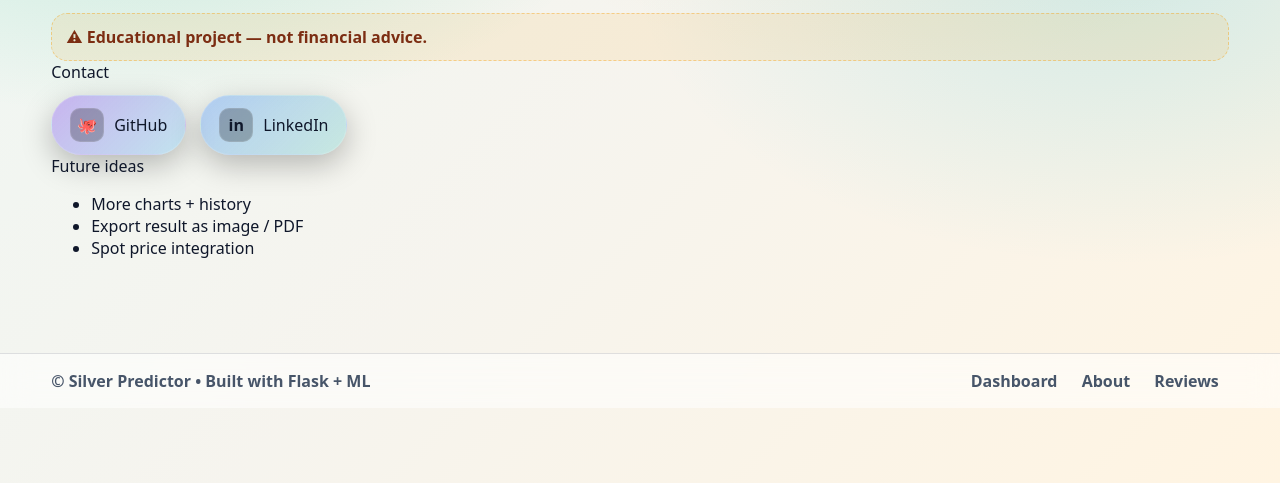
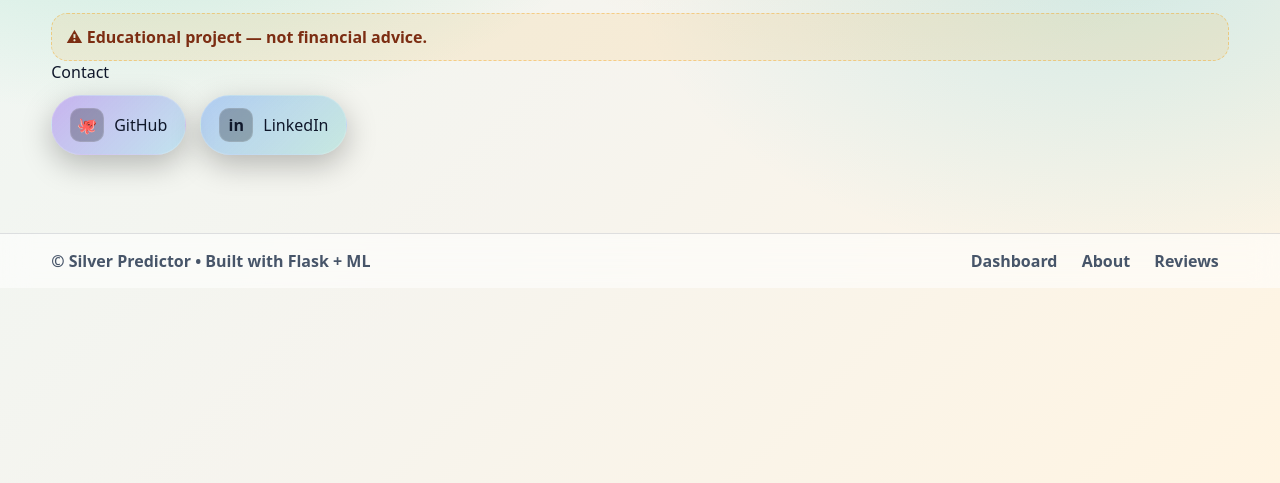
Before and after one commit to Bhavy123321/Silver-Price-Predictor, a Flask app: page /about in a window 1280 px wide. Shown: the part 317-800 px from the top of the page. Run offline with Flask 3, Linux system fonts and the light colour scheme.

Commit message:
Update about.html

```diff
--- a/templates/about.html
+++ b/templates/about.html
@@ -23,27 +23,18 @@
 <div class="card">
   <div class="card-title">Contact</div>
 
-  <!-- ✅ FIXED BUTTONS -->
+  <!-- ✅ Premium Buttons -->
   <div class="social-row">
-    <a class="social-btn social-github" href="{{ SOCIAL.github }}" target="_blank" rel="noopener">
+    <a class="social-btn social-github" href="{{ social.github }}" target="_blank" rel="noopener">
       <span class="social-ico">🐙</span>
       <span>GitHub</span>
     </a>
 
-    <a class="social-btn social-linkedin" href="{{ SOCIAL.linkedin }}" target="_blank" rel="noopener">
+    <a class="social-btn social-linkedin" href="{{ social.linkedin }}" target="_blank" rel="noopener">
       <span class="social-ico">in</span>
       <span>LinkedIn</span>
     </a>
   </div>
-
-  <div class="spacer"></div>
-
-  <div class="card-title">Future ideas</div>
-  <ul class="list">
-    <li>More charts + history</li>
-    <li>Export result as image / PDF</li>
-    <li>Spot price integration</li>
-  </ul>
 </div>
 
 {% endblock %}
```
